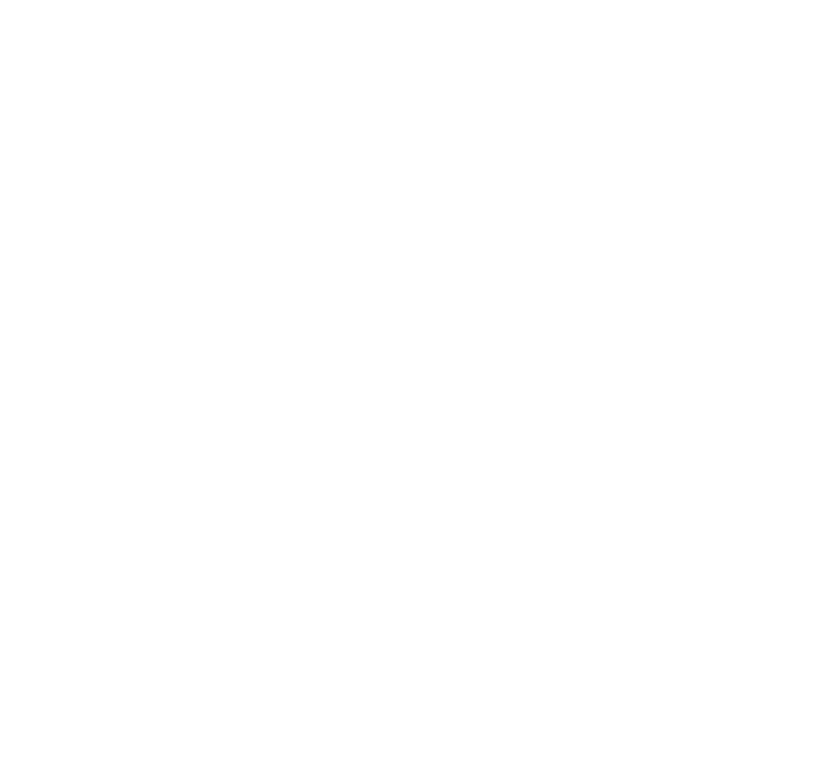
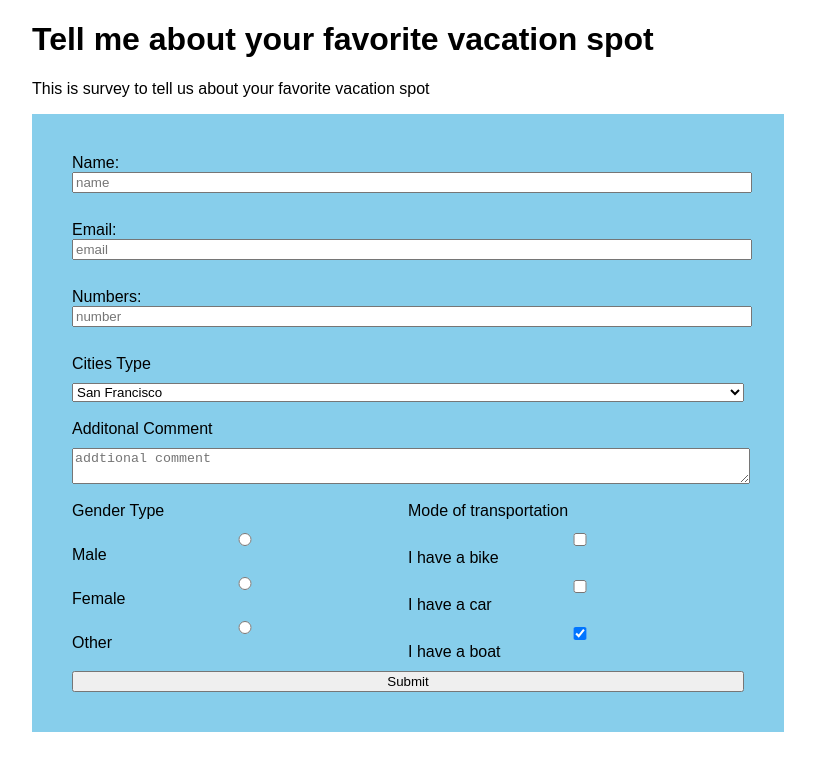
Before and after one commit to niceguyrico/Survey_form, a plain HTML site: page Index.html in a window 1280 px wide. Shown: the whole page, without its empty margins (232-1047 px from the left). Drawn offline with Linux system fonts and the light colour scheme.

Commit message:
update index tile
June 16 2020 1:17pm

```diff
--- a/Index.html
+++ b/Index.html
@@ -1,10 +1,115 @@
 <!DOCTYPE html>
 <html lang="en">
+
 <head>
     <meta charset="UTF-8">
     <title>Document</title>
+    <style>
+        body {
+            font-family: sans-serif;
+            padding-left: 20%;
+            padding-right: 20%;
+        }
+
+        label {
+            font-size: 16px;
+            display: block;
+            padding-bottom: 10px;
+        }
+
+        input, textarea, select {
+            display: block;
+            width: 100%;
+        }
+
+
+        form {
+            background-color: #87ceeb;
+            padding: 40px 40px 40px 40px;
+        }
+
+        #button-area {
+            float: left;
+            width: 50%;
+            height: 50%;
+
+        }
+
+        input[type=checkbox]:not(old) + label,
+        input[type=radio   ]:not(old) + label {
+          display      : inline-block;
+          margin-left  : -28px;
+          padding-left : 28px;
+        }
+
+
+
+
+    </style>
 </head>
+
 <body>
+    <h1 id="title">Tell me about your favorite vacation spot</h1>
+    <p id="description">This is survey to tell us about your favorite vacation spot</p>
+
+    <form id="survey-form">
+        <label id="name-label">
+            Name: <input type="text" id="name" name="name" required placeholder="name">
+        </label>
+
+        <br>
+        <label id="email-label">
+            Email: <input type="email" id="email" name="name" required placeholder="email">
+        </label>
+
+        <br>
+        <label id="number-label">
+            Numbers: <input type="number" id="number" min="1" max="5" required placeholder="number">
+        </label>
+
+        <br>
+        <label id="cities-type-label">Cities Type</label>
+
+        <select id="dropdown" name="cites">
+            <option value="volvo">San Francisco</option>
+            <option value="saab">Washington DC</option>
+            <option value="fiat">London</option>
+            <option value="audi">Tokyo</option>
+        </select><br>
+
+        <label id="addtional comments-label" >Additonal Comment</label>
+        <textarea placeholder="addtional comment"></textarea><br>
+
+        <div id="button-area">
+            <label id="Gender-type-label">Gender Type</label>
+
+            <input type="radio" class="radio-inline" id="male" name="gender" value="male">
+            <label for="male">Male</label><br>
+            <input type="radio" class="radio-inline" id="female" name="gender" value="female">
+            <label for="female">Female</label><br>
+            <input type="radio" class="radio-inline" id="other" name="gender" value="other">
+            <label for="other">Other</label><br>
+        </div>
+
+
+        <div id="button-area">
+            <label for="travel vehicles">Mode of transportation</label>
+            <input type="checkbox" name="vehicle1" value="Bike">
+            <label for="vehicle1"> I have a bike</label><br>
+            <input type="checkbox" name="vehicle2" value="Car">
+            <label for="vehicle2"> I have a car</label><br>
+            <input type="checkbox" name="vehicle3" value="Boat" checked>
+            <label for="vehicle3"> I have a boat</label><br>
+        </div>
+       <br>
+
+        <br>
+        <input type="submit">
+
+    </form>
+    <script src=https://cdn.freecodecamp.org/testable-projects-fcc/v1/bundle.js></script>
+
 
 </body>
+
 </html>
```
